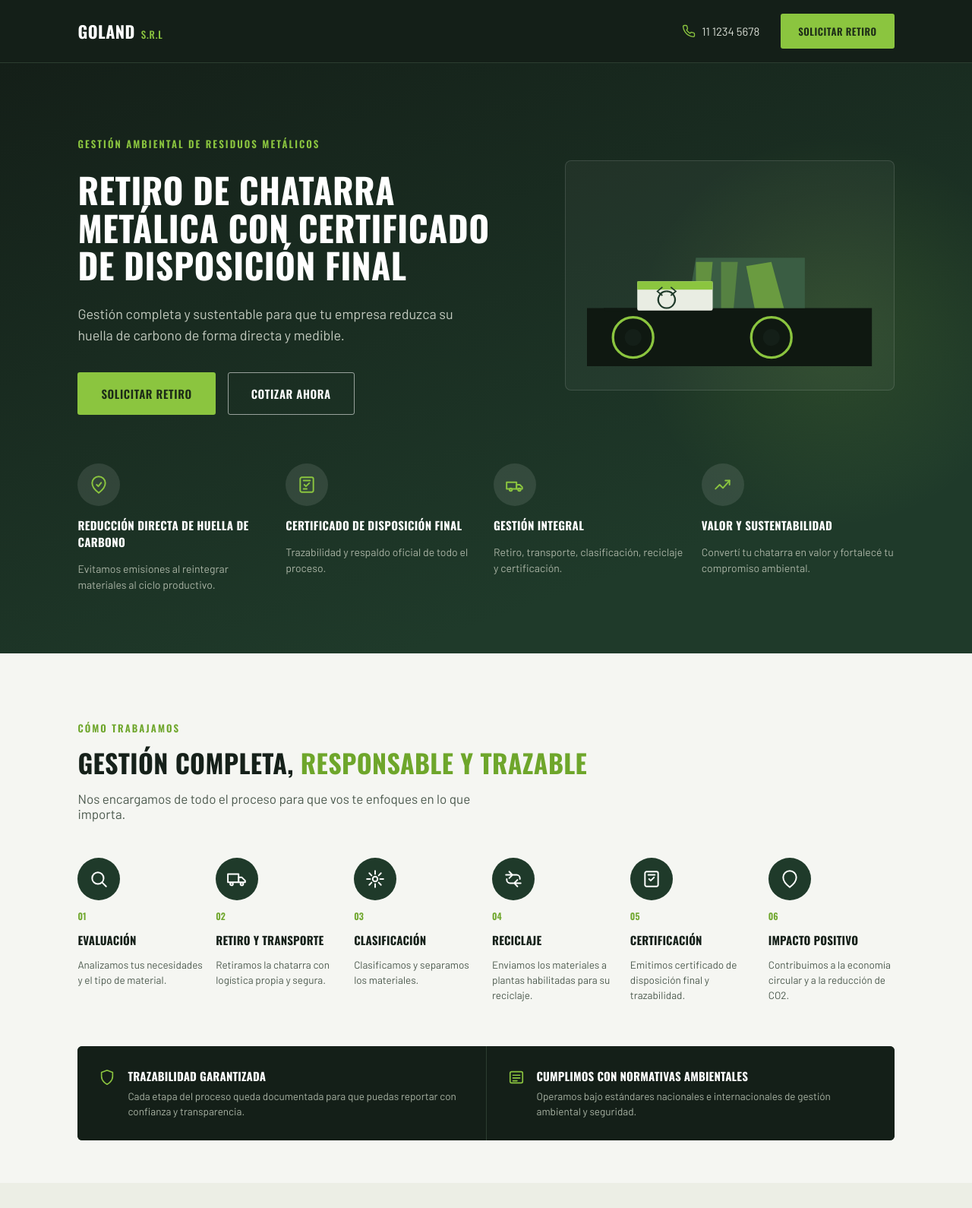
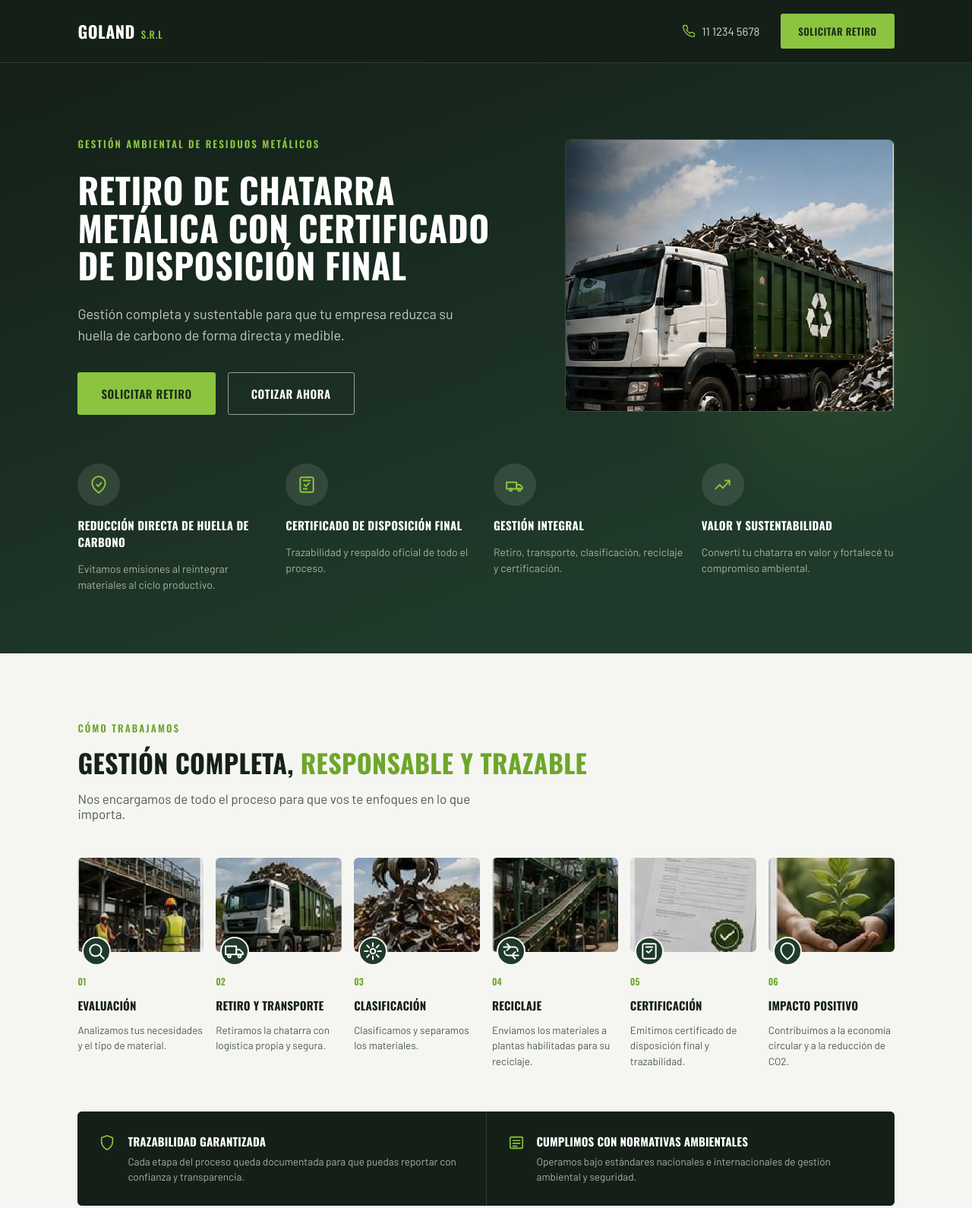
Before and after one commit to ggolder22/goland_chatarra, a plain HTML site: page index.html in a window 1280 px wide. Shown: the top 1590 px of the page at 76% size. Drawn offline with nearby package versions, Linux system fonts and the light colour scheme.

Commit message:
Reemplazar iconos por fotos reales del folleto
Se extraen y recortan las fotos originales del PDF del folleto
(camion, chatarra, planta, operarios, certificado, reporte) y se
usan en el hero, los 6 pasos del proceso, la seccion de materiales
y la de reportes/CO2, en reemplazo de los iconos SVG genericos.

Co-Authored-By: Claude Sonnet 5 <noreply@anthropic.com>

```diff
--- a/index.html
+++ b/index.html
@@ -50,7 +50,7 @@
   .process-grid{grid-template-columns:repeat(6,1fr);}
   .highlight-grid{grid-template-columns:1fr 1fr;}
   .materials-grid{grid-template-columns:repeat(5,1fr);}
-  .benefits-grid{grid-template-columns:1.3fr 1fr;}
+  .benefits-grid{grid-template-columns:0.9fr 1.3fr 1fr;}
   .reports-grid{grid-template-columns:repeat(3,1fr);}
   .contact-grid{grid-template-columns:1fr 1fr;}
   .nav-wrap{display:flex;flex-direction:row;align-items:center;justify-content:space-between;padding:18px 8vw;background:var(--brand-dark);position:sticky;top:0;z-index:20;border-bottom:1px solid var(--border-dark);}
@@ -111,23 +111,8 @@
           <a href="#contacto" class="btn btn-outline">Cotizar ahora</a>
         </div>
       </div>
-      <div style="background:rgba(255,255,255,0.04);border:1px solid rgba(255,255,255,0.12);border-radius:8px;padding:28px;">
-        <svg viewBox="0 0 340 220" width="100%" height="auto" xmlns="http://www.w3.org/2000/svg">
-          <rect x="0" y="150" width="340" height="70" fill="#0f1811"/>
-          <polygon points="20,150 120,150 130,90 260,90 260,150" fill="#3a5d43"/>
-          <polygon points="130,95 150,95 145,150 130,150" fill="#8bc53f" opacity="0.5"/>
-          <polygon points="160,95 180,95 175,150 160,150" fill="#8bc53f" opacity="0.35"/>
-          <polygon points="190,100 220,95 235,150 200,150" fill="#8bc53f" opacity="0.6"/>
-          <rect x="20" y="150" width="55" height="4" fill="#0f1811"/>
-          <circle cx="55" cy="185" r="24" fill="#0f1811" stroke="#8bc53f" stroke-width="3"/>
-          <circle cx="55" cy="185" r="10" fill="#141f18"/>
-          <circle cx="220" cy="185" r="24" fill="#0f1811" stroke="#8bc53f" stroke-width="3"/>
-          <circle cx="220" cy="185" r="10" fill="#141f18"/>
-          <rect x="60" y="118" width="90" height="35" rx="2" fill="#e9ede3"/>
-          <rect x="60" y="118" width="90" height="10" fill="#8bc53f"/>
-          <path d="M95 130 a10 10 0 1 0 0.1 0" fill="none" stroke="#1f3a2a" stroke-width="2"/>
-          <path d="M100 125 l6 5 -6 5 M90 125 l-6 5 6 5" stroke="#1f3a2a" stroke-width="1.6" fill="none"/>
-        </svg>
+      <div style="border-radius:8px;overflow:hidden;border:1px solid rgba(255,255,255,0.12);">
+        <img src="images/hero_truck.jpg" alt="Camión de Goland S.R.L. retirando chatarra metálica" style="display:block;width:100%;height:100%;object-fit:cover;"/>
       </div>
     </div>
 
@@ -171,37 +156,43 @@
 
     <div class="grid process-grid" style="gap:16px;margin-top:48px;">
       <div class="stack" style="gap:12px;align-items:flex-start;">
-        <div class="icon-circle"><svg viewBox="0 0 24 24" fill="none" stroke="#fff" stroke-width="1.8" stroke-linecap="round" stroke-linejoin="round"><circle cx="11" cy="11" r="7"/><path d="M21 21l-4.3-4.3"/></svg></div>
+        <div style="width:100%;aspect-ratio:4/3;border-radius:6px;overflow:hidden;"><img src="images/proc_worker.jpg" alt="Evaluación técnica en planta" style="width:100%;height:100%;object-fit:cover;display:block;"/></div>
+        <div class="icon-circle" style="width:38px;height:38px;min-width:38px;margin-top:-32px;margin-left:6px;border:2px solid var(--bg);"><svg viewBox="0 0 24 24" fill="none" stroke="#fff" stroke-width="1.8" stroke-linecap="round" stroke-linejoin="round" width="17" height="17"><circle cx="11" cy="11" r="7"/><path d="M21 21l-4.3-4.3"/></svg></div>
         <div style="font-family:'Oswald',sans-serif;font-size:12px;color:var(--accent-deep);font-weight:600;">01</div>
         <h4 style="font-size:15px;">Evaluación</h4>
         <p style="color:var(--ink-soft);font-size:13.5px;line-height:1.5;">Analizamos tus necesidades y el tipo de material.</p>
       </div>
       <div class="stack" style="gap:12px;align-items:flex-start;">
-        <div class="icon-circle"><svg viewBox="0 0 24 24" fill="none" stroke="#fff" stroke-width="1.8" stroke-linecap="round" stroke-linejoin="round"><rect x="1" y="6" width="13" height="10"/><path d="M14 10h4l4 4v2h-8z"/><circle cx="5.5" cy="18" r="1.7"/><circle cx="18" cy="18" r="1.7"/></svg></div>
+        <div style="width:100%;aspect-ratio:4/3;border-radius:6px;overflow:hidden;"><img src="images/proc_truck.jpg" alt="Camión retirando chatarra" style="width:100%;height:100%;object-fit:cover;display:block;"/></div>
+        <div class="icon-circle" style="width:38px;height:38px;min-width:38px;margin-top:-32px;margin-left:6px;border:2px solid var(--bg);"><svg viewBox="0 0 24 24" fill="none" stroke="#fff" stroke-width="1.8" stroke-linecap="round" stroke-linejoin="round" width="17" height="17"><rect x="1" y="6" width="13" height="10"/><path d="M14 10h4l4 4v2h-8z"/><circle cx="5.5" cy="18" r="1.7"/><circle cx="18" cy="18" r="1.7"/></svg></div>
         <div style="font-family:'Oswald',sans-serif;font-size:12px;color:var(--accent-deep);font-weight:600;">02</div>
         <h4 style="font-size:15px;">Retiro y transporte</h4>
         <p style="color:var(--ink-soft);font-size:13.5px;line-height:1.5;">Retiramos la chatarra con logística propia y segura.</p>
       </div>
       <div class="stack" style="gap:12px;align-items:flex-start;">
-        <div class="icon-circle"><svg viewBox="0 0 24 24" fill="none" stroke="#fff" stroke-width="1.8" stroke-linecap="round" stroke-linejoin="round"><path d="M12 2v4M12 18v4M4.9 4.9l2.8 2.8M16.3 16.3l2.8 2.8M2 12h4M18 12h4M4.9 19.1l2.8-2.8M16.3 7.7l2.8-2.8"/><circle cx="12" cy="12" r="3"/></svg></div>
+        <div style="width:100%;aspect-ratio:4/3;border-radius:6px;overflow:hidden;"><img src="images/proc_pile_claw.jpg" alt="Grúa clasificando chatarra metálica" style="width:100%;height:100%;object-fit:cover;display:block;"/></div>
+        <div class="icon-circle" style="width:38px;height:38px;min-width:38px;margin-top:-32px;margin-left:6px;border:2px solid var(--bg);"><svg viewBox="0 0 24 24" fill="none" stroke="#fff" stroke-width="1.8" stroke-linecap="round" stroke-linejoin="round" width="17" height="17"><path d="M12 2v4M12 18v4M4.9 4.9l2.8 2.8M16.3 16.3l2.8 2.8M2 12h4M18 12h4M4.9 19.1l2.8-2.8M16.3 7.7l2.8-2.8"/><circle cx="12" cy="12" r="3"/></svg></div>
         <div style="font-family:'Oswald',sans-serif;font-size:12px;color:var(--accent-deep);font-weight:600;">03</div>
         <h4 style="font-size:15px;">Clasificación</h4>
         <p style="color:var(--ink-soft);font-size:13.5px;line-height:1.5;">Clasificamos y separamos los materiales.</p>
       </div>
       <div class="stack" style="gap:12px;align-items:flex-start;">
-        <div class="icon-circle"><svg viewBox="0 0 24 24" fill="none" stroke="#fff" stroke-width="1.8" stroke-linecap="round" stroke-linejoin="round"><path d="M7 3l4 4-4 4M3 7h13a4 4 0 0 1 4 4v1"/><path d="M17 21l-4-4 4-4M21 17H8a4 4 0 0 1-4-4v-1"/></svg></div>
+        <div style="width:100%;aspect-ratio:4/3;border-radius:6px;overflow:hidden;"><img src="images/proc_conveyor.jpg" alt="Planta de reciclaje con cinta transportadora" style="width:100%;height:100%;object-fit:cover;display:block;"/></div>
+        <div class="icon-circle" style="width:38px;height:38px;min-width:38px;margin-top:-32px;margin-left:6px;border:2px solid var(--bg);"><svg viewBox="0 0 24 24" fill="none" stroke="#fff" stroke-width="1.8" stroke-linecap="round" stroke-linejoin="round" width="17" height="17"><path d="M7 3l4 4-4 4M3 7h13a4 4 0 0 1 4 4v1"/><path d="M17 21l-4-4 4-4M21 17H8a4 4 0 0 1-4-4v-1"/></svg></div>
         <div style="font-family:'Oswald',sans-serif;font-size:12px;color:var(--accent-deep);font-weight:600;">04</div>
         <h4 style="font-size:15px;">Reciclaje</h4>
         <p style="color:var(--ink-soft);font-size:13.5px;line-height:1.5;">Enviamos los materiales a plantas habilitadas para su reciclaje.</p>
       </div>
       <div class="stack" style="gap:12px;align-items:flex-start;">
-        <div class="icon-circle"><svg viewBox="0 0 24 24" fill="none" stroke="#fff" stroke-width="1.8" stroke-linecap="round" stroke-linejoin="round"><path d="M9 12l2 2 4-4"/><rect x="4" y="3" width="16" height="18" rx="2"/><path d="M8 7h8"/></svg></div>
+        <div style="width:100%;aspect-ratio:4/3;border-radius:6px;overflow:hidden;"><img src="images/proc_certificate.jpg" alt="Certificado de disposición final" style="width:100%;height:100%;object-fit:cover;display:block;"/></div>
+        <div class="icon-circle" style="width:38px;height:38px;min-width:38px;margin-top:-32px;margin-left:6px;border:2px solid var(--bg);"><svg viewBox="0 0 24 24" fill="none" stroke="#fff" stroke-width="1.8" stroke-linecap="round" stroke-linejoin="round" width="17" height="17"><path d="M9 12l2 2 4-4"/><rect x="4" y="3" width="16" height="18" rx="2"/><path d="M8 7h8"/></svg></div>
         <div style="font-family:'Oswald',sans-serif;font-size:12px;color:var(--accent-deep);font-weight:600;">05</div>
         <h4 style="font-size:15px;">Certificación</h4>
         <p style="color:var(--ink-soft);font-size:13.5px;line-height:1.5;">Emitimos certificado de disposición final y trazabilidad.</p>
       </div>
       <div class="stack" style="gap:12px;align-items:flex-start;">
-        <div class="icon-circle"><svg viewBox="0 0 24 24" fill="none" stroke="#fff" stroke-width="1.8" stroke-linecap="round" stroke-linejoin="round"><path d="M12 22c4-3 8-6.5 8-12a8 8 0 1 0-16 0c0 5.5 4 9 8 12z"/></svg></div>
+        <div style="width:100%;aspect-ratio:4/3;border-radius:6px;overflow:hidden;"><img src="images/proc_plant_hands.jpg" alt="Manos sosteniendo un brote, economía circular" style="width:100%;height:100%;object-fit:cover;display:block;"/></div>
+        <div class="icon-circle" style="width:38px;height:38px;min-width:38px;margin-top:-32px;margin-left:6px;border:2px solid var(--bg);"><svg viewBox="0 0 24 24" fill="none" stroke="#fff" stroke-width="1.8" stroke-linecap="round" stroke-linejoin="round" width="17" height="17"><path d="M12 22c4-3 8-6.5 8-12a8 8 0 1 0-16 0c0 5.5 4 9 8 12z"/></svg></div>
         <div style="font-family:'Oswald',sans-serif;font-size:12px;color:var(--accent-deep);font-weight:600;">06</div>
         <h4 style="font-size:15px;">Impacto positivo</h4>
         <p style="color:var(--ink-soft);font-size:13.5px;line-height:1.5;">Contribuimos a la economía circular y a la reducción de CO2.</p>
@@ -266,6 +257,9 @@
     </div>
 
     <div class="grid benefits-grid" style="gap:24px;margin-top:56px;align-items:stretch;">
+      <div style="border-radius:6px;overflow:hidden;min-height:220px;">
+        <img src="images/materials_pile.jpg" alt="Pila de chatarra metálica acopiada en planta" style="width:100%;height:100%;object-fit:cover;display:block;"/>
+      </div>
       <div class="card" style="background:var(--surface);">
         <h3 style="font-size:19px;">Beneficios para tu empresa</h3>
         <div class="stack" style="gap:14px;margin-top:20px;">
@@ -308,9 +302,16 @@
 
   <!-- REPORTES / IMPACTO -->
   <div class="section" style="background:var(--brand-dark);">
-    <div class="eyebrow" style="color:var(--accent);">Sostenibilidad medible</div>
-    <h2 style="font-size:32px;margin-top:10px;color:#fff;">Reportá. Reducí. <span style="color:var(--accent);">Impactá.</span></h2>
-    <p style="color:#a9b3a4;font-size:16px;margin-top:12px;max-width:62ch;">Entregamos la documentación oficial que necesitás para incluir la reducción de CO2 en tus reportes de sostenibilidad y gestión ambiental.</p>
+    <div class="grid hero-grid" style="gap:40px;align-items:center;">
+      <div>
+        <div class="eyebrow" style="color:var(--accent);">Sostenibilidad medible</div>
+        <h2 style="font-size:32px;margin-top:10px;color:#fff;">Reportá. Reducí. <span style="color:var(--accent);">Impactá.</span></h2>
+        <p style="color:#a9b3a4;font-size:16px;margin-top:12px;max-width:62ch;">Entregamos la documentación oficial que necesitás para incluir la reducción de CO2 en tus reportes de sostenibilidad y gestión ambiental.</p>
+      </div>
+      <div style="border-radius:8px;overflow:hidden;border:1px solid var(--border-dark);">
+        <img src="images/report_clipboard.jpg" alt="Reporte ambiental con datos de reducción de CO2" style="width:100%;height:100%;object-fit:cover;display:block;"/>
+      </div>
+    </div>
 
     <div class="grid reports-grid" style="gap:24px;margin-top:44px;">
       <div class="stack" style="gap:14px;background:rgba(255,255,255,0.04);border:1px solid var(--border-dark);border-radius:6px;padding:26px;">
```
Also changed, not shown: images/hero_truck.jpg (added), images/materials_pile.jpg (added), images/proc_certificate.jpg (added), images/proc_conveyor.jpg (added), images/proc_pile_claw.jpg (added), images/proc_plant_hands.jpg (added), images/proc_truck.jpg (added), images/proc_worker.jpg (added), images/report_clipboard.jpg (added).
